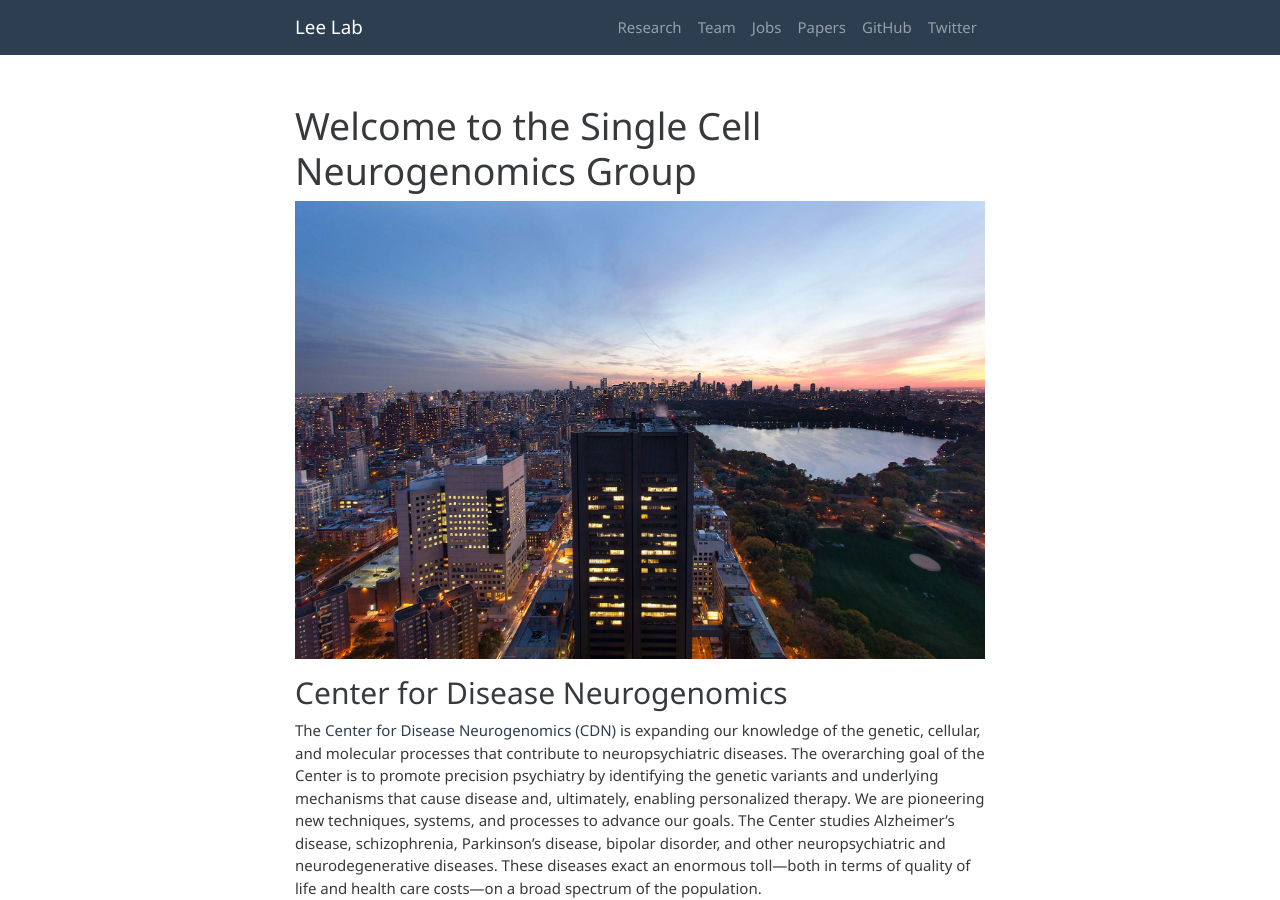
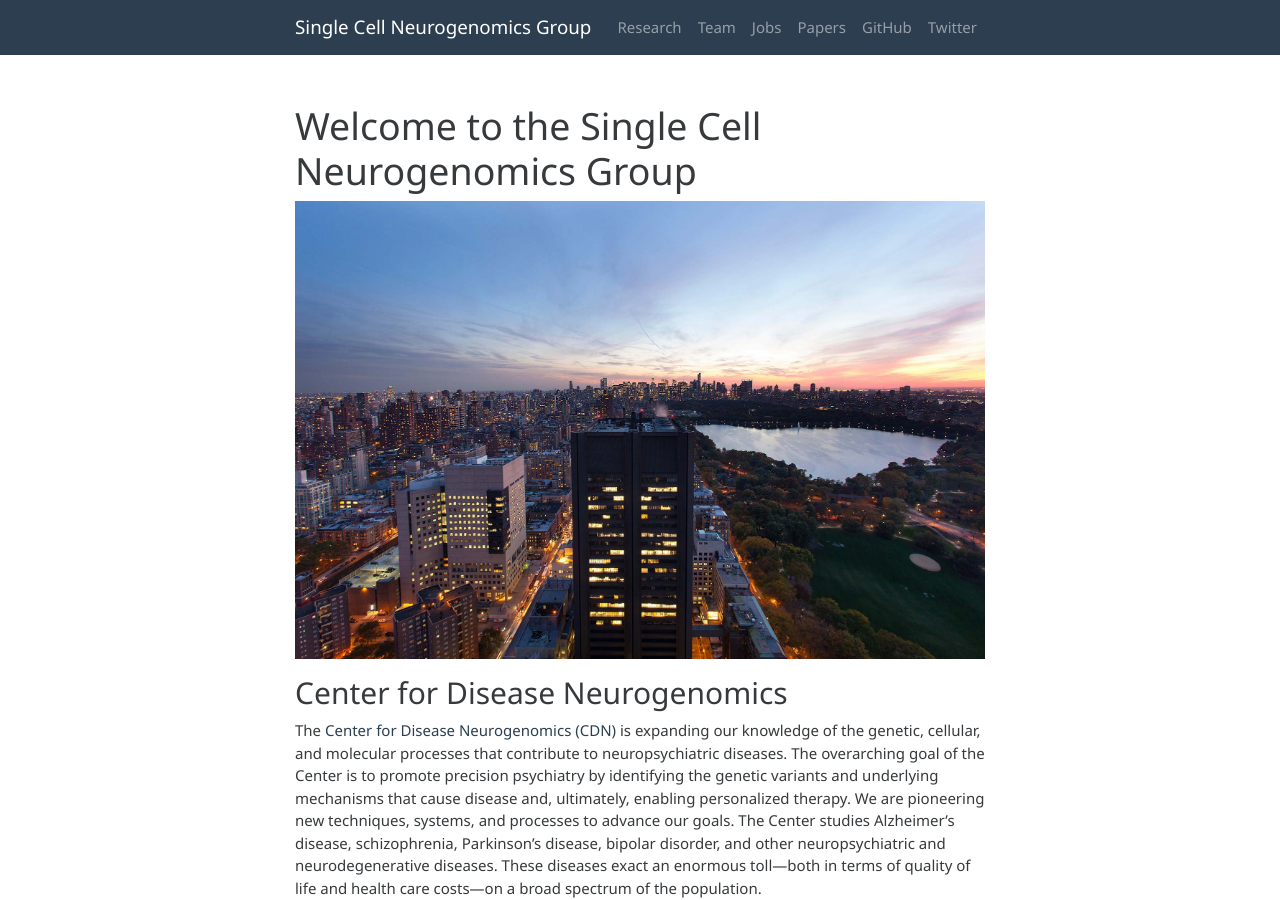
Before and after one commit to leelaboratory/leelaboratory.github.io, a Jekyll site: the page built from index.md, in a window 1280 px wide and 900 px high. Built offline with Jekyll 4.4.1, drawn with Linux system fonts in a browser that asks for light colours.

Commit message:
Update title and description in config file

```diff
--- a/_config.yml
+++ b/_config.yml
@@ -16,10 +16,10 @@
 
 # If you want to include your resume, set to true
 
-title: Lee Lab
+title: Single Cell Neurogenomics Group
 email: admin@leelaboratory.org
 # description: >- # this means to ignore newlines until "baseurl:"
-#   Lee Laboratory
+#   Single Cell Neurogenomics Group
 # baseurl: "" # the subpath of your site, e.g. /blog
 url: "http://www.leelaboratory.org" # the base hostname & protocol for your site, e.g. http://example.com
 twitter_username: leelaboratory
```
